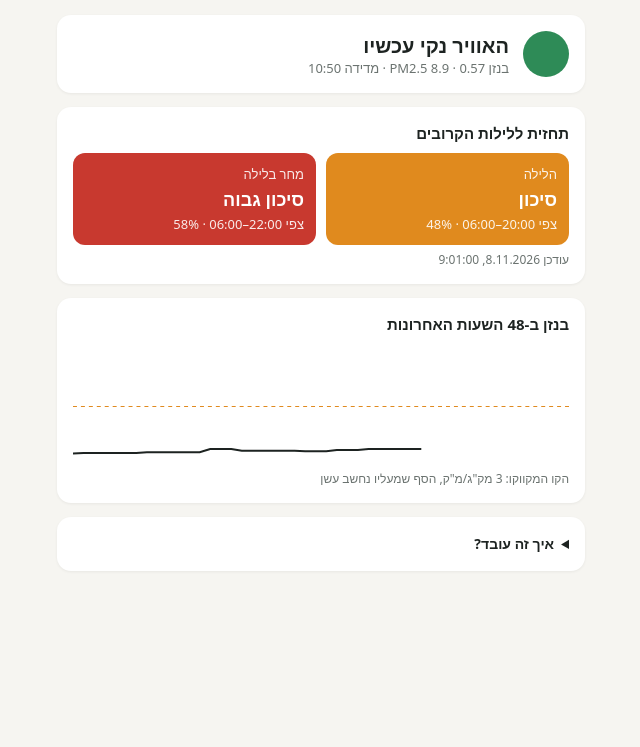
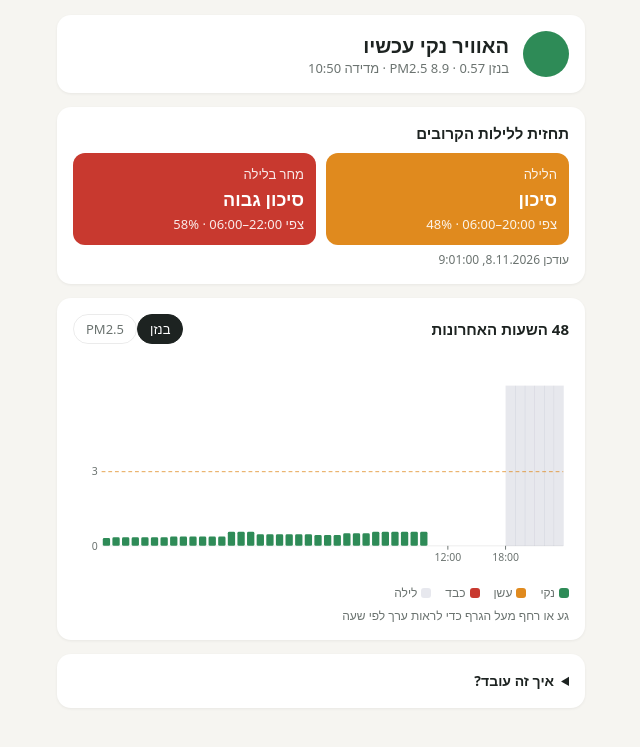
Before and after one commit to Yonifal/shoham-air, a plain HTML site: page docs/index.html in a window 1280 px wide. Shown: the part 95-842 px from the top of the page, without its empty margins (319-959 px from the left). Before the commit the page ends 800 px from the top, so only its background shows below. Drawn offline with Linux system fonts and the light colour scheme.

Commit message:
Clearer 48h chart: coloured hourly bars, night shading, time axis, tap values, PM2.5 toggle
Co-Authored-By: Claude Opus 5.5 <noreply@anthropic.com>
Claude-Session: https://claude.ai/code/session_01LiMTkUb11CPL8wuEvYya8G

```diff
--- a/docs/index.html
+++ b/docs/index.html
@@ -20,7 +20,19 @@
   .night .t { font-size:13px; opacity:.9; } .night .l { font-size:18px; font-weight:700; margin:4px 0; }
   .low { background:var(--green); } .medium { background:var(--orange); } .high { background:var(--red); }
   h2 { font-size:15px; margin:0 0 10px; }
-  svg { width:100%; height:120px; display:block; }
+  :root { --night:rgba(70,80,120,.13); --grid:rgba(0,0,0,.08); }
+  @media (prefers-color-scheme: dark) { :root { --night:rgba(140,150,220,.14); --grid:rgba(255,255,255,.1); } }
+  .chead { display:flex; justify-content:space-between; align-items:center; }
+  .chead h2 { margin:0; }
+  .tabs button { border:1px solid var(--grid); background:transparent; color:var(--mute); padding:5px 12px; border-radius:20px; font:inherit; font-size:13px; cursor:pointer; }
+  .tabs button.on { background:var(--ink); color:var(--card); border-color:var(--ink); }
+  .csum { font-size:14px; margin:10px 0 4px; min-height:20px; }
+  .cwrap { position:relative; direction:ltr; }
+  svg { width:100%; height:auto; display:block; touch-action:pan-y; }
+  svg text { font-size:11px; fill:var(--mute); font-family:inherit; }
+  .tip { position:absolute; top:0; pointer-events:none; background:var(--ink); color:var(--card); font-size:12px; padding:5px 8px; border-radius:8px; white-space:nowrap; display:none; direction:rtl; transform:translateX(-50%); }
+  .keys { display:flex; gap:14px; font-size:12px; color:var(--mute); margin-top:6px; flex-wrap:wrap; }
+  .keys i { display:inline-block; width:10px; height:10px; border-radius:3px; margin-left:4px; vertical-align:-1px; }
   .legend { font-size:12px; color:var(--mute); margin-top:6px; }
   details { font-size:14px; line-height:1.55; } summary { cursor:pointer; font-weight:600; }
 </style>
@@ -35,8 +47,13 @@
   <div class="card"><h2>תחזית ללילות הקרובים</h2><div class="nights" id="nights"></div>
     <div class="legend" id="fupd"></div></div>
 
-  <div class="card"><h2>בנזן ב-48 השעות האחרונות</h2><svg id="chart" viewBox="0 0 500 120" preserveAspectRatio="none"></svg>
-    <div class="legend">הקו המקווקו: 3 מק"ג/מ"ק, הסף שמעליו נחשב עשן</div></div>
+  <div class="card">
+    <div class="chead"><h2>48 השעות האחרונות</h2>
+      <div class="tabs"><button data-k="bz" class="on">בנזן</button><button data-k="pm">PM2.5</button></div></div>
+    <div class="csum" id="csum"></div>
+    <div class="cwrap"><svg id="chart" viewBox="0 0 520 210"></svg><div class="tip" id="tip"></div></div>
+    <div class="keys"><span><i style="background:var(--green)"></i>נקי</span><span><i style="background:var(--orange)"></i>עשן</span><span><i style="background:var(--red)"></i>כבד</span><span><i style="background:var(--night)"></i>לילה</span></div>
+    <div class="legend">גע או רחף מעל הגרף כדי לראות ערך לפי שעה</div></div>
 
   <div class="card"><details><summary>איך זה עובד?</summary>
     <p>העשן מגיע להדרים כמעט רק כשהרוח נושבת ממזרח או מדרום-מזרח, חלשה, ומתחת לשכבת היפוך נמוכה. זה קורה בעיקר בלילה, עם שיא סביב 03:00.
@@ -56,15 +73,63 @@ fetch("data/live.json?"+Date.now()).then(r=>r.json()).then(L=>{
   document.getElementById("now").innerHTML =
     `<div class="dot" style="background:${COL[L.status]}"></div><div><div class="big">${TXT[L.status]}</div>
      <div class="mute">בנזן ${L.benzene} · PM2.5 ${L.pm25 ?? "—"} · מדידה ${hm(L.time)}</div></div>`;
-  const pts = L.last48.filter(p=>p.bz!==null); if(!pts.length) return;
-  const max = Math.max(6, ...pts.map(p=>p.bz)), n = L.last48.length;
-  const xy = L.last48.map((p,i)=>p.bz===null?null:[i/(n-1)*500, 115-p.bz/max*105]);
-  let d=""; xy.forEach((q,i)=>{ if(q) d += (d && xy[i-1] ? "L":"M")+q[0].toFixed(1)+","+q[1].toFixed(1); });
-  const y3 = 115-3/max*105;
-  document.getElementById("chart").innerHTML =
-    `<line x1="0" x2="500" y1="${y3}" y2="${y3}" stroke="var(--orange)" stroke-dasharray="4 4"/>
-     <path d="${d}" fill="none" stroke="var(--ink)" stroke-width="2" vector-effect="non-scaling-stroke"/>`;
+  drawChart(L.last48, "bz");
+  document.querySelectorAll(".tabs button").forEach(b => b.onclick = () => {
+    document.querySelectorAll(".tabs button").forEach(x => x.classList.toggle("on", x === b));
+    drawChart(L.last48, b.dataset.k);
+  });
 }).catch(()=>{ document.querySelector("#now .big").textContent="אין נתונים מהניידת כרגע"; });
+
+// Hourly bars coloured by level, night hours shaded, tap/hover for exact value
+const SPEC = {
+  bz: { name:"בנזן", unit:'מק"ג/מ"ק', warn:3, heavy:8, floor:6 },
+  pm: { name:"PM2.5", unit:'מק"ג/מ"ק', warn:35, heavy:75, floor:50 },
+};
+function drawChart(rows, k) {
+  const S = SPEC[k], svg = document.getElementById("chart"), tip = document.getElementById("tip");
+  const W = 520, H = 210, L0 = 30, R0 = 6, T0 = 8, B0 = 34, pw = W - L0 - R0, ph = H - T0 - B0;
+  const n = rows.length, bw = pw / n;
+  const vals = rows.map(r => r[k]);
+  const max = Math.max(S.floor, ...vals.filter(v => v !== null)) * 1.08;
+  const y = v => T0 + ph - (v / max) * ph, x = i => L0 + i * bw;
+  const t = rows.map(r => new Date(r.t.replace(" ", "T")));
+  const col = v => v >= S.heavy ? "var(--red)" : v >= S.warn ? "var(--orange)" : "var(--green)";
+  let g = "";
+  // night shading 18:00–07:00
+  rows.forEach((r, i) => { const h = t[i].getHours(); if (h >= 18 || h < 7) g += `<rect x="${x(i)}" y="${T0}" width="${bw + .5}" height="${ph}" fill="var(--night)"/>`; });
+  // gridlines at thresholds
+  [[S.warn, "var(--orange)"], [S.heavy, "var(--red)"]].forEach(([v, c]) => { if (v < max)
+    g += `<line x1="${L0}" x2="${W - R0}" y1="${y(v)}" y2="${y(v)}" stroke="${c}" stroke-dasharray="4 3" opacity=".8"/><text x="${L0 - 4}" y="${y(v) + 4}" text-anchor="end">${v}</text>`; });
+  g += `<line x1="${L0}" x2="${W - R0}" y1="${T0 + ph}" y2="${T0 + ph}" stroke="var(--grid)"/><text x="${L0 - 4}" y="${T0 + ph + 4}" text-anchor="end">0</text>`;
+  // bars
+  vals.forEach((v, i) => { if (v === null) return; const h = Math.max(1.5, T0 + ph - y(v));
+    g += `<rect x="${x(i) + bw * .12}" y="${T0 + ph - h}" width="${bw * .76}" height="${h}" rx="1.5" fill="${col(v)}"/>`; });
+  // time axis: every 6 hours, date under midnight
+  rows.forEach((r, i) => { const h = t[i].getHours(); if (h % 6) return;
+    g += `<line x1="${x(i)}" x2="${x(i)}" y1="${T0 + ph}" y2="${T0 + ph + 4}" stroke="var(--mute)"/><text x="${x(i)}" y="${T0 + ph + 16}" text-anchor="middle">${String(h).padStart(2, "0")}:00</text>`;
+    if (h === 0) g += `<text x="${x(i)}" y="${T0 + ph + 29}" text-anchor="middle" style="font-weight:600">${t[i].toLocaleDateString("he-IL", { weekday: "short", day: "numeric", month: "numeric" })}</text>`; });
+  g += `<line id="cur" y1="${T0}" y2="${T0 + ph}" stroke="var(--ink)" stroke-width="1" opacity="0"/>`;
+  svg.innerHTML = g;
+
+  // summary of the last night (18:00 → 07:00)
+  const now = t[n - 1], start = new Date(now); if (now.getHours() < 18) start.setDate(start.getDate() - 1); start.setHours(18, 0, 0, 0);
+  const night = rows.map((r, i) => ({ v: r[k], t: t[i] })).filter(p => p.t >= start && p.v !== null && (p.t.getHours() >= 18 || p.t.getHours() < 7));
+  const bad = night.filter(p => p.v >= S.warn), peak = night.reduce((a, b) => (b.v > (a?.v ?? -1) ? b : a), null);
+  const ttl = now.getHours() >= 18 ? "הערב עד עכשיו" : "בלילה האחרון";
+  document.getElementById("csum").innerHTML = !night.length ? "" : bad.length
+    ? `${ttl}: <b style="color:var(--orange)">${bad.length} שעות עשן</b>, שיא ${peak.v} ב-${peak.t.toLocaleTimeString("he-IL", { hour: "2-digit", minute: "2-digit" })}`
+    : `${ttl}: <b style="color:var(--green)">נקי</b> (שיא ${peak.v})`;
+
+  // interaction
+  const cur = document.getElementById("cur");
+  const show = e => { const r = svg.getBoundingClientRect(), sx = (e.clientX - r.left) * W / r.width;
+    const i = Math.min(n - 1, Math.max(0, Math.floor((sx - L0) / bw))), v = vals[i];
+    cur.setAttribute("x1", x(i) + bw / 2); cur.setAttribute("x2", x(i) + bw / 2); cur.setAttribute("opacity", ".5");
+    tip.style.display = "block"; tip.style.left = ((x(i) + bw / 2) / W * 100) + "%";
+    tip.innerHTML = `${t[i].toLocaleDateString("he-IL", { weekday: "short" })} ${String(t[i].getHours()).padStart(2, "0")}:00 · ${S.name} <b>${v ?? "—"}</b>`; };
+  svg.onpointermove = show; svg.onpointerdown = show;
+  svg.onpointerleave = () => { tip.style.display = "none"; cur.setAttribute("opacity", "0"); };
+}
 
 fetch("data/forecast.json?"+Date.now()).then(r=>r.json()).then(F=>{
   document.getElementById("nights").innerHTML = F.nights.slice(0,2).map(n=>
```
